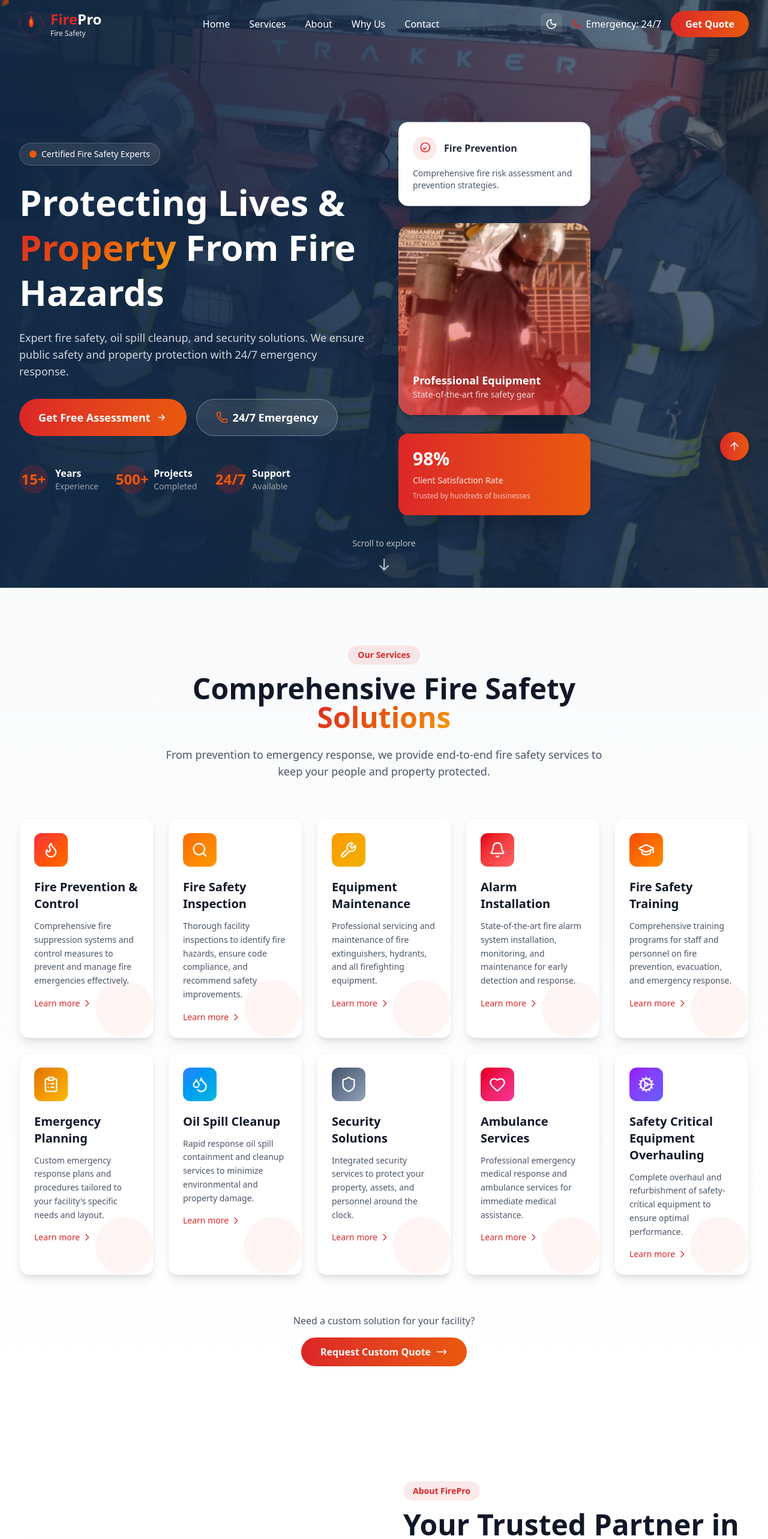
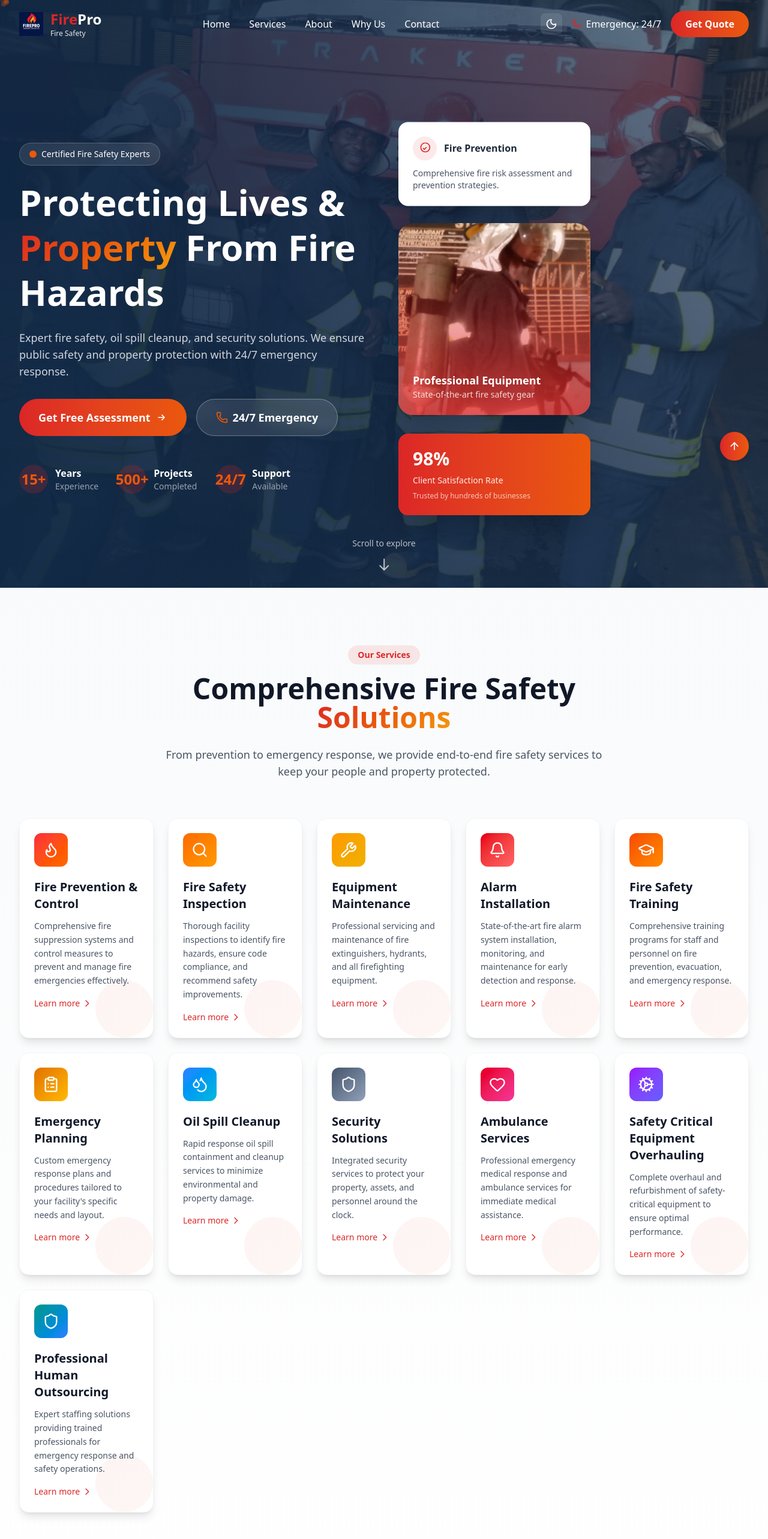
Before and after one commit to nathanmackeans/firePro, a Next.js app in the folder firepro/: page / in a window 1280 px wide. Shown: the top 2566 px of the page at 60% size. Built offline with nearby package versions, Linux system fonts and the light colour scheme.

Commit message:
Add Professional Human Outsourcing service and update logo to Fireprologo.jpeg

```diff
--- a/firepro/app/components/Navbar.tsx
+++ b/firepro/app/components/Navbar.tsx
@@ -45,7 +45,7 @@ export default function Navbar() {
           <Link href="#home" className="flex items-center gap-2 sm:gap-3 flex-shrink-0">
             <div className="relative w-8 h-8 sm:w-10 sm:h-10">
               <Image
-                src="/logo.svg"
+                src="/Fireprologo.jpeg"
                 alt="FirePro"
                 fill
                 className="object-contain"
--- a/firepro/app/components/Services.tsx
+++ b/firepro/app/components/Services.tsx
@@ -197,6 +197,24 @@ const services = [
       benefits: "Extended equipment lifespan, regulatory compliance, improved safety performance, reduced downtime.",
     },
     color: "from-purple-600 to-indigo-500",
+  },
+  {
+    icon: Shield,
+    title: "Professional Human Outsourcing",
+    shortDesc: "Expert staffing solutions providing trained professionals for emergency response and safety operations.",
+    details: {
+      description: "Professional human resources and staffing services to augment your emergency response and safety operations teams.",
+      features: [
+        "Trained emergency response personnel",
+        "Fire safety specialists and technicians",
+        "On-demand staffing solutions",
+        "Background verified professionals",
+        "Flexible contract and full-time options",
+        "Continuous training and certification",
+      ],
+      benefits: "Access to qualified professionals, reduced overhead costs, scalable workforce, professional expertise, rapid deployment.",
+    },
+    color: "from-teal-600 to-blue-500",
   },
 ];
 
```
Also changed, not shown: firepro/public/Fireprologo.jpeg (added).
